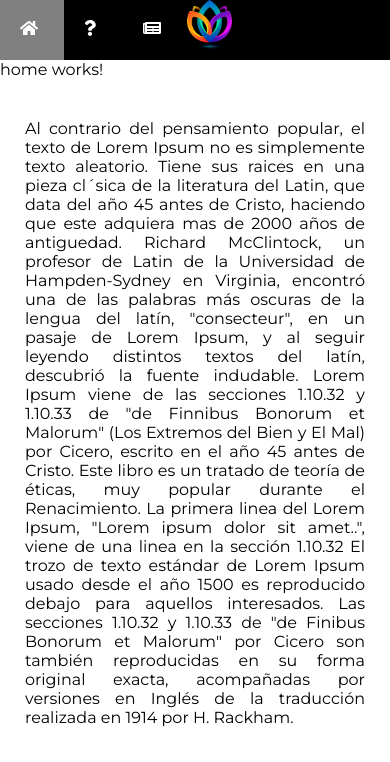
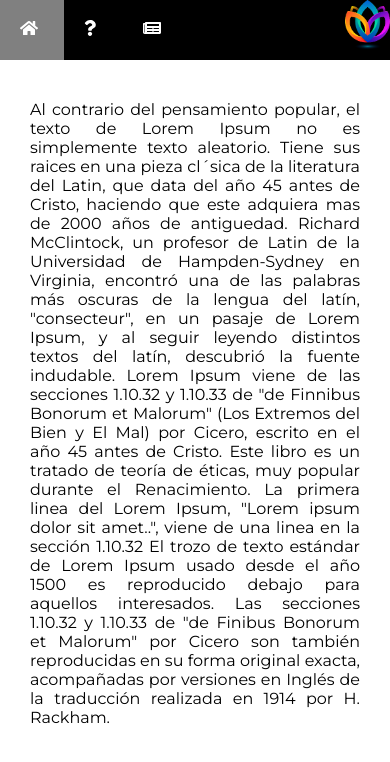
Before and after one commit to artmcel/prueba-1, an Angular app: page /blog in a window 390 px wide. Shown: the top 762 px of the page. Built offline with nearby package versions, Linux system fonts and the light colour scheme.

Commit message:
configuraciones de css

```diff
--- a/src/app/app.component.html
+++ b/src/app/app.component.html
@@ -1,4 +1 @@
 <app-navbar></app-navbar>
-<app-home></app-home>
-
-<router-outlet></router-outlet>
--- a/src/app/pages/navbar/navbar.component.css
+++ b/src/app/pages/navbar/navbar.component.css
@@ -2,8 +2,8 @@
   font-family: 'Manjari', sans-serif;
   background: black;
   width: 100%;
-  position: sticky;
-  z-index: 100%;
+  position: sticky !important;
+  z-index: 100% !important;
 }
 nav {
   float: left;
@@ -37,7 +37,7 @@ nav img {
 
 @media screen and (max-width: 600px) {
   nav img {
-    float: left;
+    float: right;
   }
   nav ul li a {
     float: right;
@@ -50,3 +50,9 @@ nav img {
 .icon {
   margin-right: .40rem;
 }
+
+@media screen and (max-width: 300px) {
+  nav img {
+    display: none;
+  }
+}
--- a/src/app/pages/navbar/navbar.component.html
+++ b/src/app/pages/navbar/navbar.component.html
@@ -27,6 +27,9 @@
       </a>
     </li>
 
-    <img src="../../../assets/img/2517507.png" alt="">
+    <picture>
+      <img src="../../../assets/img/2517507.png" alt="">
+    </picture>
   </ul>
 </nav>
+<router-outlet></router-outlet>
--- a/src/styles.css
+++ b/src/styles.css
@@ -5,13 +5,13 @@
 }
 
 .container {
-  margin-top: 15px;
-  padding: 25px;
+  padding: 30px;
 }
 
 p {
   font-family: 'Montserrat', sans-serif;
   text-align: justify;
+  margin-top: 70px;
 }
 
 /* For mobile phones: */
```
